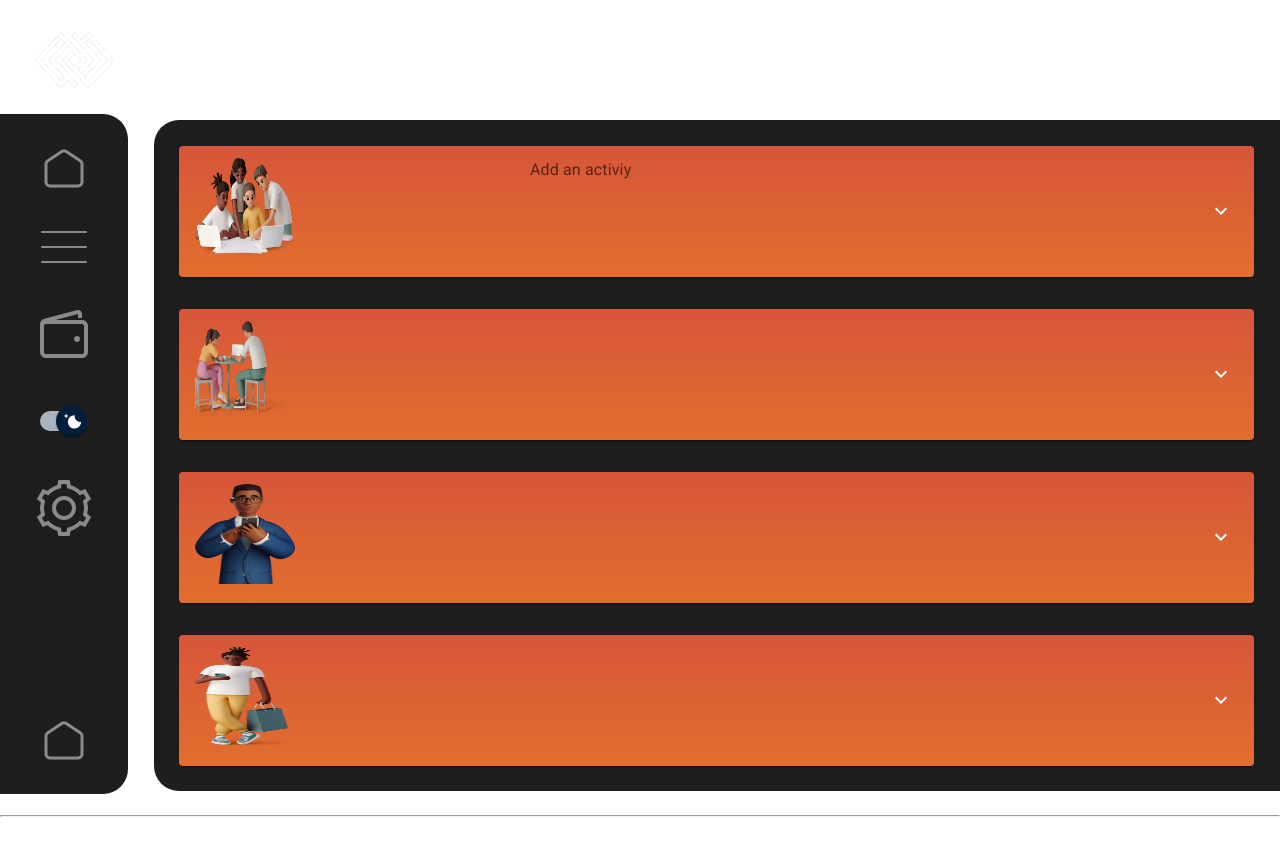
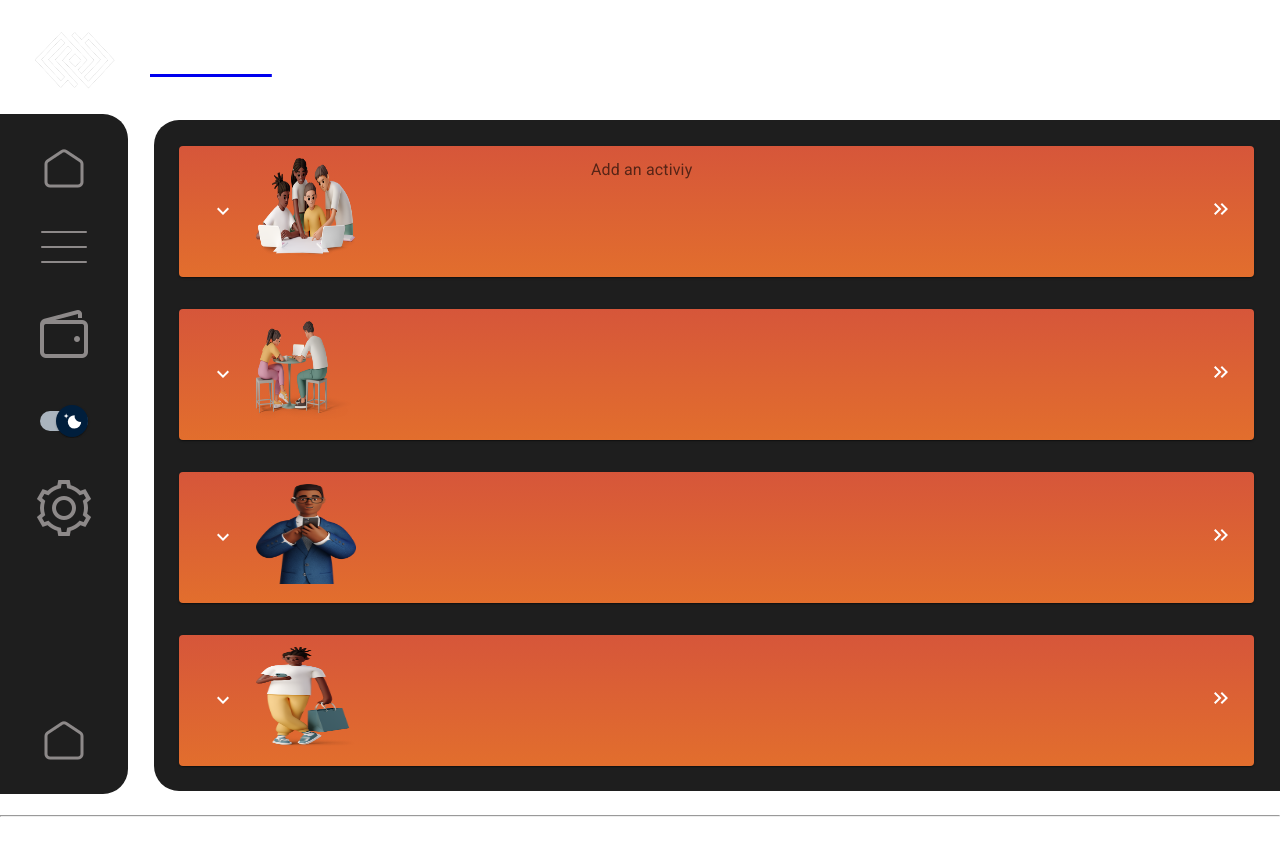
Before and after one commit to pesto-students/wallsync-frontend-team1-harsh, a React (Create React App) app in the folder client/: page /home in a window 1280 px wide. Shown: the top 856 px of the page. Built offline with nearby package versions, Linux system fonts and the light colour scheme; the HTML template or start-up script is replaced by a standard one.

Commit message:
adding links

```diff
--- a/client/src/components/header/Header.js
+++ b/client/src/components/header/Header.js
@@ -1,16 +1,18 @@
 // import React from "react";
 import "./header.css";
 import logo from "../../assets/logo.png";
-const Header = ({children,className}) => {
+import { Link } from "react-router-dom";
+const Header = ({ children, className }) => {
 	return (
 		<div className="header">
+			<Link to="/home">
 				<div className="default">
 					<img src={logo} alt="" />
 					<h1>WALLSYNC</h1>
 				</div>
-      <div className={className}>
-			{children}
-	  </div>
+			</Link>
+
+			<div className={className}>{children}</div>
 		</div>
 	);
 };
--- a/client/src/containers/ExpenseManager/components/chart.css
+++ b/client/src/containers/ExpenseManager/components/chart.css
@@ -2,5 +2,5 @@
     margin: auto;
     margin-top: 2.5vh;
     width: 80%;
-    height:45vh;
+    height: 80%;
 }
--- a/client/src/containers/ExpenseManager/expensemanager.css
+++ b/client/src/containers/ExpenseManager/expensemanager.css
@@ -29,13 +29,14 @@
     margin-top: 3%;
     display: flex;
     justify-content: space-between;
+    width: 100%;
 }
 .mainChart .spendingsTable{
     width: 60%;
     height: 45vh;
     background-color: azure;
 }
-.mainChart .spendingsDoughnut{
+.spendingsDoughnut{
     width: 30%;
     height: 45vh;
     background-color: azure;
--- a/client/src/containers/home/Home.js
+++ b/client/src/containers/home/Home.js
@@ -1,7 +1,7 @@
 import React from "react";
 import Header from "../../components/header/Header";
 import Footer from "../../components/footer/Footer";
-import Panel from './components/panel/Panel';
+import Panel from "./components/panel/Panel";
 import "./home.css";
 import pic1 from "../../assets/group.png";
 import pic2 from "../../assets/expenseManager.png";
@@ -22,10 +22,11 @@ const Home = () => {
 						panelLogo={pic1}
 						panelName="Add an activiy"
 						panelData="goaTrip"
+						linkTo="/splitbills"
 					/>
-					<Panel panelLogo={pic2} />
-					<Panel panelLogo={pic3} />
-					<Panel panelLogo={pic4} />
+					<Panel panelLogo={pic2} linkTo="/expense" />
+					<Panel panelLogo={pic3} linkTo="/repayments" />
+					<Panel panelLogo={pic4} linkTo="/live-market" />
 				</div>
 			</div>
 			<Footer />
--- a/client/src/containers/home/components/panel/Panel.js
+++ b/client/src/containers/home/components/panel/Panel.js
@@ -4,25 +4,35 @@ import AccordionSummary from "@mui/material/AccordionSummary";
 import Typography from "@mui/material/Typography";
 import ExpandMoreIcon from "@mui/icons-material/ExpandMore";
 import React from "react";
-import './panel.css'
+import KeyboardDoubleArrowRightIcon from "@mui/icons-material/KeyboardDoubleArrowRight";
+import "./panel.css";
+import { Link } from "react-router-dom";
 
-const Panel = ({ panelName,panelClass, panelLogo, panelData }) => {
+const Panel = ({ panelName, panelClass, panelLogo, panelData, linkTo }) => {
 	const [expanded, setExpanded] = React.useState(false);
 
 	const handleChange = (panel) => (event, isExpanded) => {
 		setExpanded(isExpanded ? panel : false);
 	};
 	return (
-		<div className='homePanels'>
-			<Accordion sx={{borderRadius:"25px"}}
+		<div className="homePanels">
+			<Accordion
+				sx={{ borderRadius: "25px" }}
 				expanded={expanded === "panel1"}
 				onChange={handleChange("panel1")}
 			>
 				<AccordionSummary
-					expandIcon={<ExpandMoreIcon />}
-					aria-controls="panel1bh-content"
-					id="panel1bh-header"
+					expandIcon={
+						<Link to={linkTo}>
+							<KeyboardDoubleArrowRightIcon />
+						</Link>
+					}
 				>
+					<AccordionSummary
+						expandIcon={<ExpandMoreIcon />}
+						aria-controls="panel1bh-content"
+						id="panel1bh-header"
+					></AccordionSummary>
 					<Typography sx={{ width: "33%", flexShrink: 0 }}>
 						<img src={panelLogo} className="panelLogo"></img>
 					</Typography>
--- a/client/src/containers/login/Login.js
+++ b/client/src/containers/login/Login.js
@@ -5,10 +5,10 @@ import Header from "../../components/header/Header";
 import Footer from "../../components/footer/Footer";
 import pic1 from "../../assets/login.png";
 import Google from "../../components/GB/Google";
-import axios from "axios";
+
 import { login } from "../../context/auth/apiCall";
 import { AuthContext } from "../../context/auth/AuthContext";
-
+import { Link } from "react-router-dom";
 const Login = () => {
 	const [userInfo, setUserInfo] = useState({
 		email: "",
@@ -31,7 +31,11 @@ const Login = () => {
 		<>
 			<Header
 				className="loginHeader"
-				children={<Button buttonName={"Sign up"} className={"signUpB"} />}
+				children={
+					<Link to="/signup">
+						<Button buttonName={"Sign up"} className={"signUpB"} />
+					</Link>
+				}
 			/>
 
 			<hr className="topLine" />
--- a/client/src/containers/signUp/SignUp.js
+++ b/client/src/containers/signUp/SignUp.js
@@ -5,6 +5,7 @@ import Button from "../../components/button/Button";
 import pic1 from "../../assets/signup.png";
 import axios from "axios";
 import "./signup.css";
+import { Link } from "react-router-dom";
 import GoogleB from "../../components/GB/Google";
 const Signup = () => {
 	const [userInfo, setUserInfo] = useState({
@@ -68,7 +69,11 @@ const Signup = () => {
 		<>
 			<Header
 				className="signupHeader"
-				children={<Button buttonName={"Login"} className={"loginB"} />}
+				children={
+					<Link to="/login">
+						<Button buttonName={"Login"} className={"loginB"} />
+					</Link>
+				}
 			/>
 			<div className="signupBody">
 				<div className="signupForm">
```
Also changed, not shown: client/src/App.js (+10 -3 lines). Lines whose indentation alone changed are shown as unchanged.
